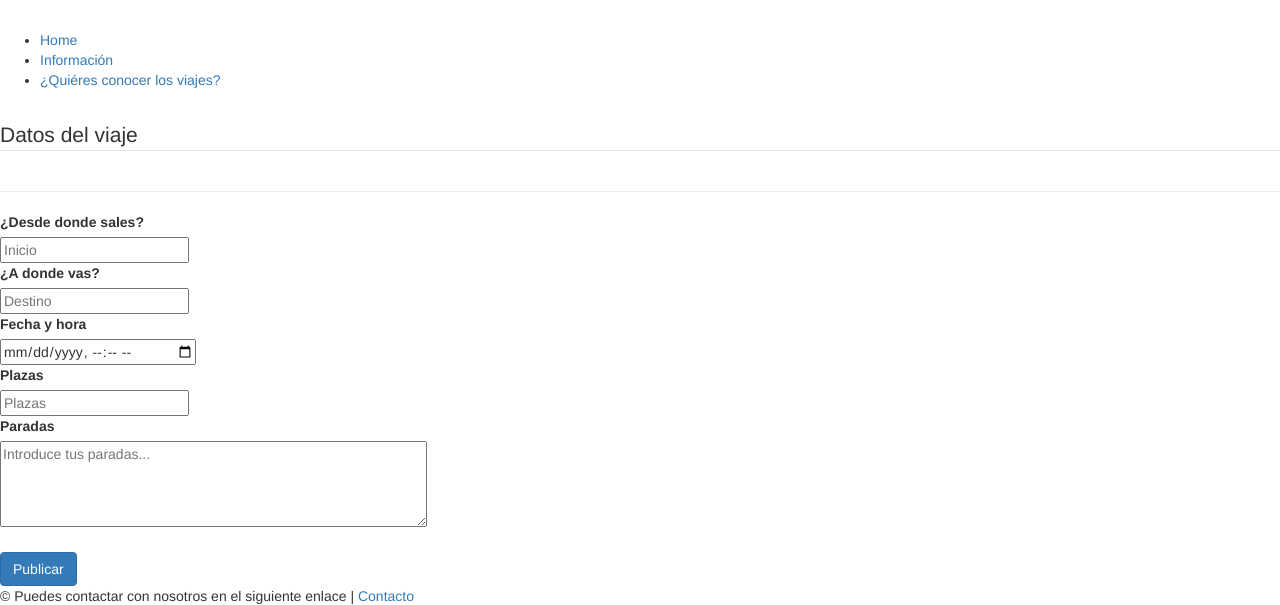
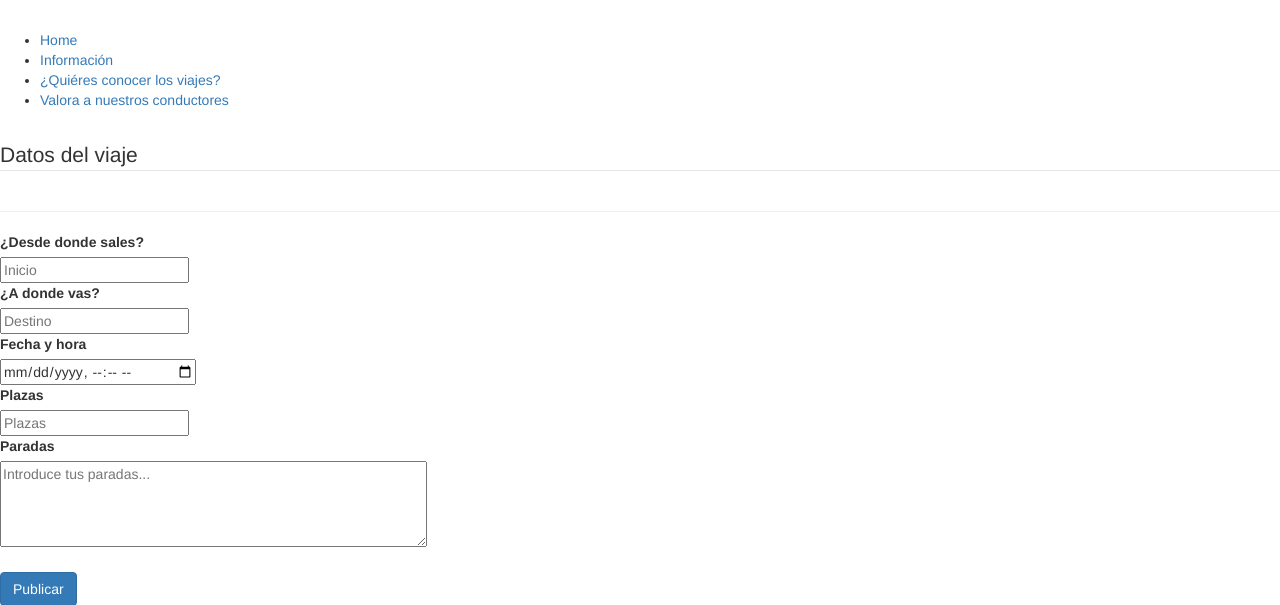
Before and after one commit to Chow22/ZASCAR, a PHP site: page /insertarTrayectos.php in a window 1280 px wide. Shown: the part 340-945 px from the top of the page. Run offline with PHP 8.4, Linux system fonts and the light colour scheme; the visitor is signed in with stand-in values (Sample User, id 1); some libraries are stand-ins or nearby versions.

Commit message:
arreglada barra nav

```diff
--- a/public_html/vista/consultarTrayectos.php
+++ b/public_html/vista/consultarTrayectos.php
@@ -57,6 +57,7 @@ if (isset($_SESSION['loggedin']) && $_SESSION['loggedin'] == true) {
                     <li><a href="index.php">Home</a></li>
                     <li><a href="informacion.php">Información</a></li>
                     <li><a href="../controlador/controlador_listar_trayectos.php">¿Quiéres conocer los viajes?</a></li>
+                    <li><a href="valorarConductores.php">Valora a nuestros conductores</a></li>
                 </ul>
 
             </nav>
--- a/public_html/vista/insertarTrayectos.php
+++ b/public_html/vista/insertarTrayectos.php
@@ -55,6 +55,7 @@ if (isset($_SESSION['loggedin']) && $_SESSION['loggedin'] == true) {
                     <li><a href="index.php">Home</a></li>
                     <li><a href="informacion.php">Información</a></li>
                     <li><a href="../controlador/controlador_listar_trayectos.php">¿Quiéres conocer los viajes?</a></li>
+                    <li><a href="valorarConductores.php">Valora a nuestros conductores</a></li>
                 </ul>
 
             </nav>
```
